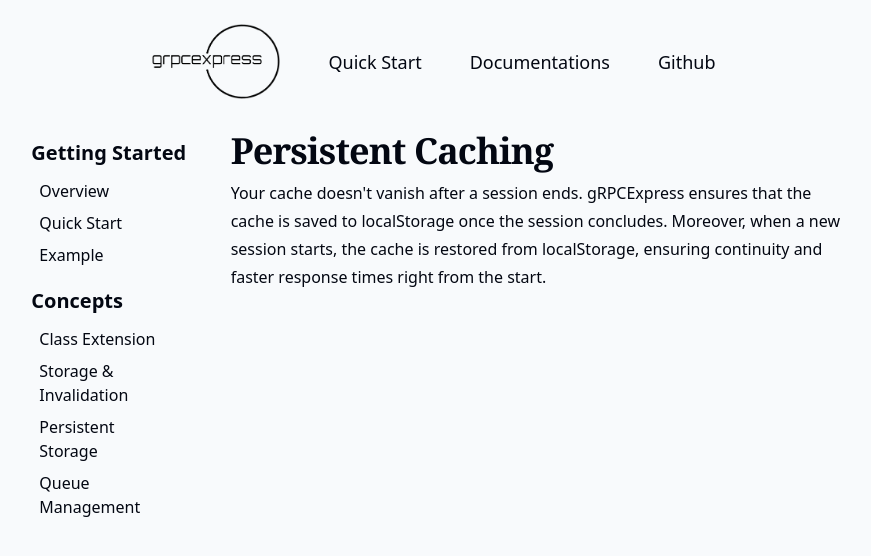
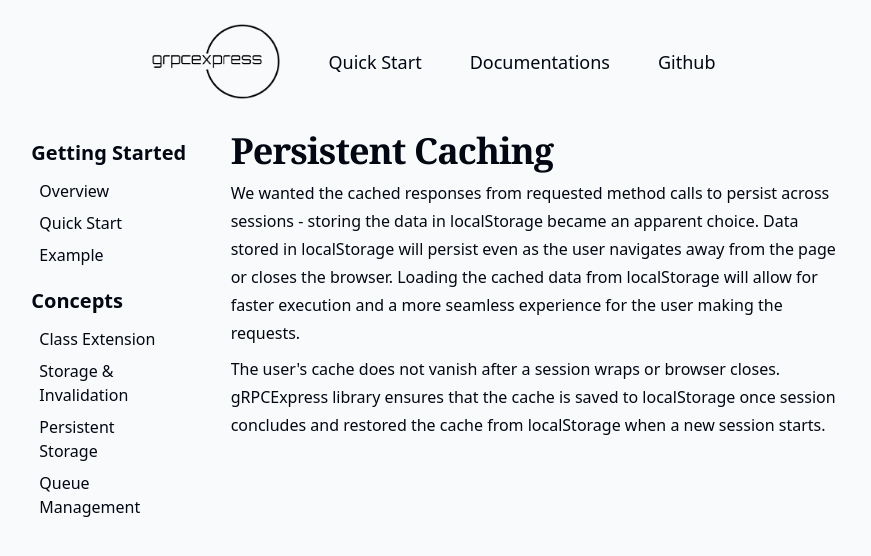
Before and after one commit to gRPCExpress/grpcexpress, a Next.js app: page /persistentstorage in a window 1280 px wide. Shown: the top 556 px of the page, without its empty margins (206-1077 px from the left). Built offline with nearby package versions, Linux system fonts and the light colour scheme.

Commit message:
persistent storage section worked on

```diff
--- a/app/(docs)/persistentstorage/page.tsx
+++ b/app/(docs)/persistentstorage/page.tsx
@@ -5,7 +5,11 @@
   return (
     <main>
       <H1>Persistent Caching</H1>
-      <P>{`Your cache doesn't vanish after a session ends. gRPCExpress ensures that the cache is saved to localStorage once the session concludes. Moreover, when a new session starts, the cache is restored from localStorage, ensuring continuity and faster response times right from the start.`}</P>
+      <P>We wanted the cached responses from requested method calls to persist across sessions - storing the data in localStorage became an apparent choice. Data stored in localStorage will persist even as the user navigates away from the page or closes the browser.
+        Loading the cached data from localStorage will allow for faster execution and a more seamless experience for the user making the requests.
+      </P>
+      <P>{`The user's cache does not vanish after a session wraps or browser closes. gRPCExpress library ensures that the cache is saved to localStorage once session concludes
+      and restored the cache from localStorage when a new session starts.`}</P>
     </main>
   )
 }
```
